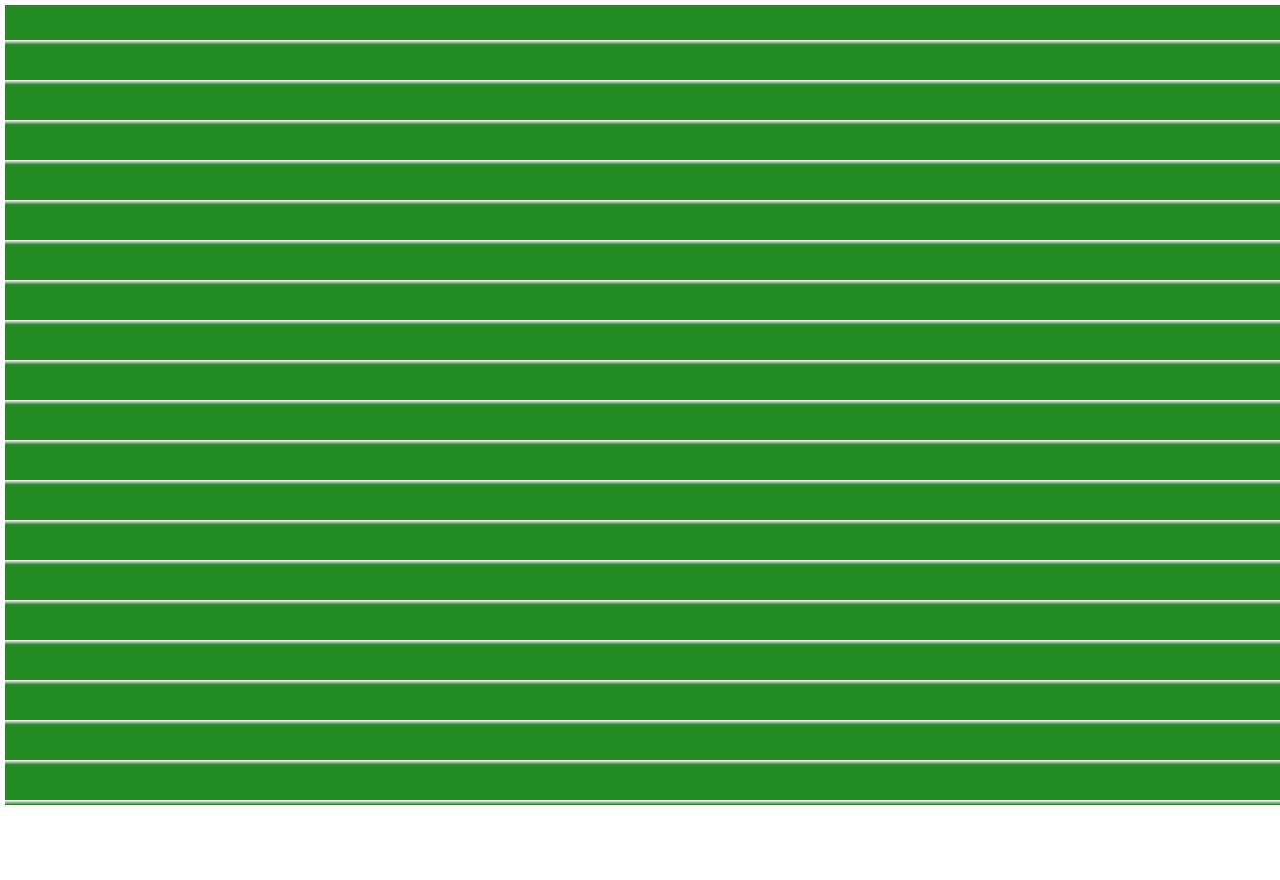
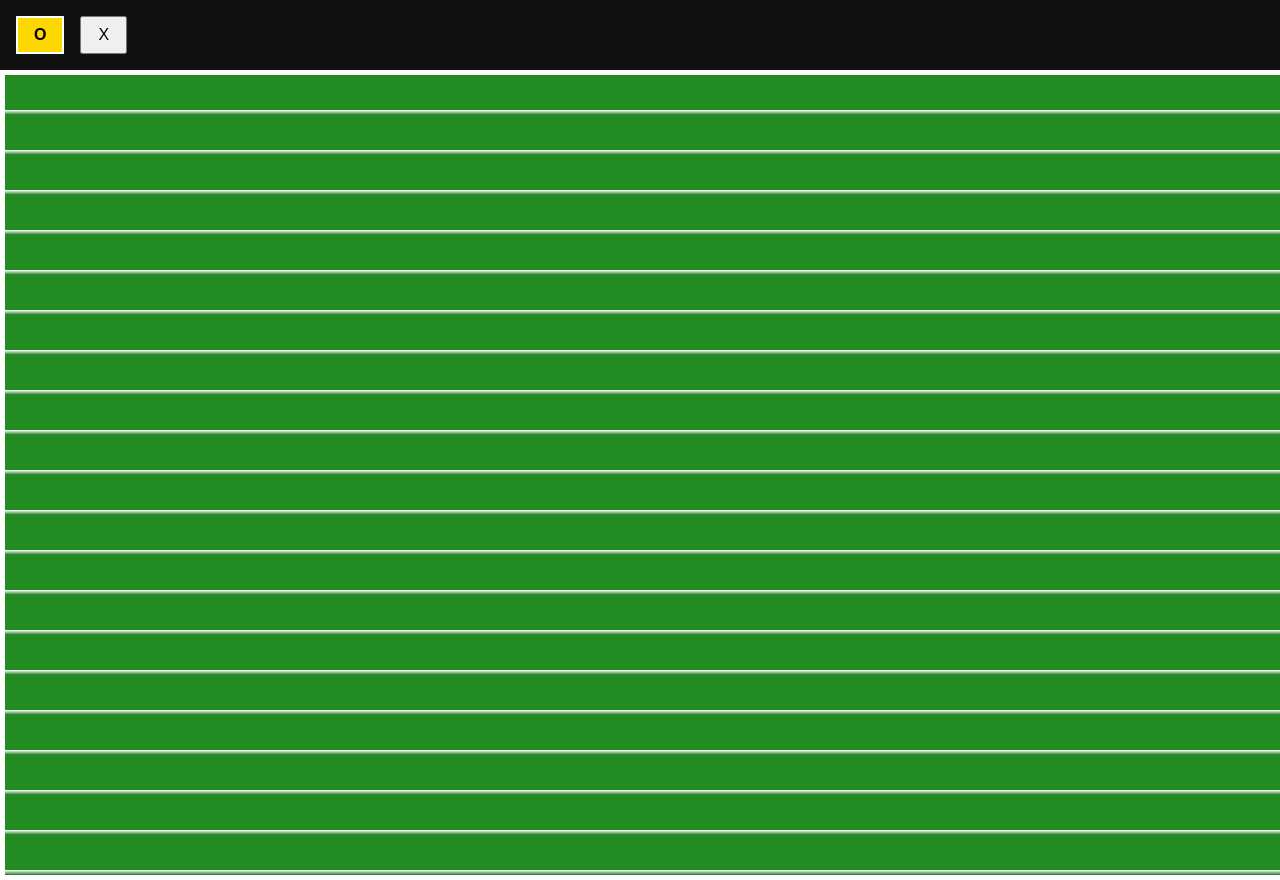
Before and after one commit to Koaua/LearnFrontEnd1, a React (Create React App) app in the folder LearnFrontEnd5/OwnProject/ownproject/: page / in a window 1280 px wide. Before the commit the page ends 810 px from the top, so only its background shows below. Built offline with nearby package versions, Linux system fonts and the light colour scheme.

Commit message:
Add functionality to Toolbar

```diff
--- a/LearnFrontEnd5/OwnProject/ownproject/src/App.css
+++ b/LearnFrontEnd5/OwnProject/ownproject/src/App.css
@@ -25,3 +25,24 @@ body {
   font-weight: bold;
   color: white;
 }
+
+.toolbar {
+  display: flex;
+  gap: 1rem;
+  padding: 1rem;
+  background-color: #111;
+  color: #ffffff;
+}
+
+.toolbar button {
+  padding: 0.5rem 1rem;
+  font-size: 1rem;
+  cursor: pointer;
+}
+
+.toolbar .active {
+  background-color: gold;
+  color: black;
+  font-weight: bold;
+  border: 2px solid white;
+}
--- a/LearnFrontEnd5/OwnProject/ownproject/src/App.js
+++ b/LearnFrontEnd5/OwnProject/ownproject/src/App.js
@@ -1,6 +1,7 @@
 import './App.css';
 import { useState } from 'react';
 import Field from './Field';
+import Toolbar from './Toolbar';
 
 function App() {
     //console.log('Field clicked!', e.clientX, e.clientY);
@@ -13,11 +14,13 @@ function App() {
       const x = e.clientX - rect.left;
       const y = e.clientY - rect.top;
 
-      const newPlayer = { x, y, type: 'O' };
+      const newPlayer = { x, y, type: mode };
       setPlayers([...players, newPlayer]);
     };
 
   return (
+    <>
+      <Toolbar mode={mode} setMode={setMode}/>
       <Field onClick={handleFieldClick}>
         {players.map((player, index) => (
           <div
@@ -29,6 +32,7 @@ function App() {
             </div>
         ))}
       </Field>
+    </>
   );
 }
 
--- a/LearnFrontEnd5/OwnProject/ownproject/src/Toolbar.jsx
+++ b/LearnFrontEnd5/OwnProject/ownproject/src/Toolbar.jsx
@@ -1,5 +1,20 @@
-function Toolbar() {
-
+function Toolbar({ mode, setMode }) {
+    return (
+        <div className="toolbar">
+            <button
+                onClick={() => setMode('O')}
+                className={mode === 'O' ? 'active' : ''}
+                >
+                    O
+            </button>
+            <button
+                onClick={() => setMode('X')}
+                className={mode === 'X' ? 'active' : ''}
+            >
+                X
+            </button>
+        </div>
+    );
 }
 
 export default Toolbar;
```
Lines whose indentation alone changed are shown as unchanged.
